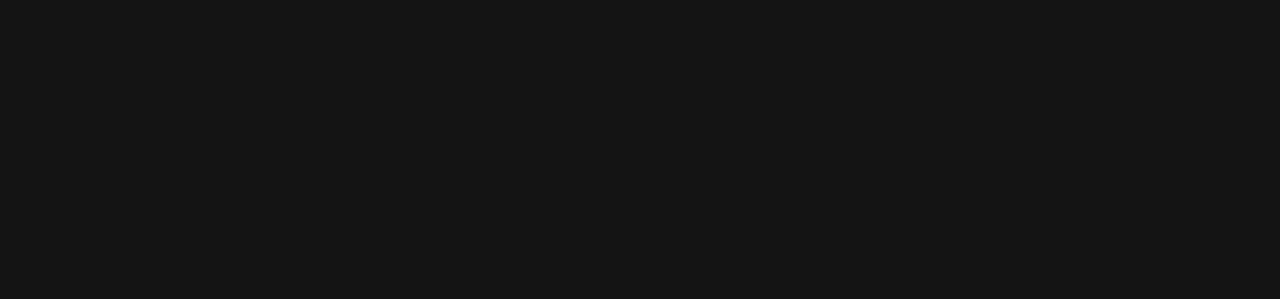
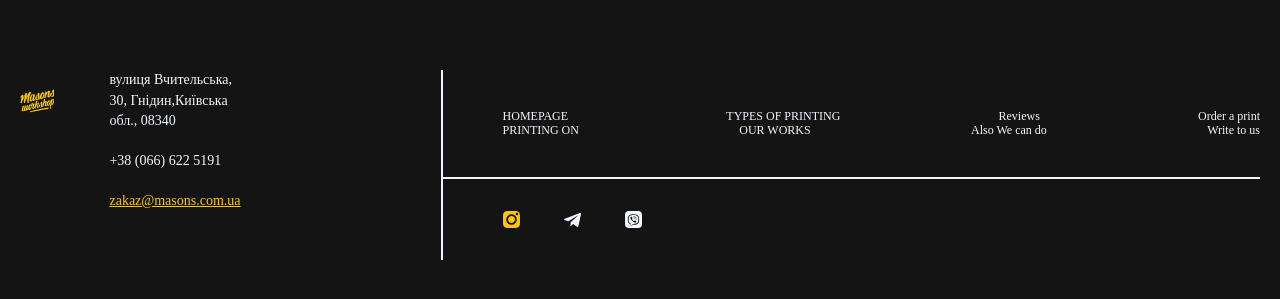
Before and after one commit to Andriikryl/masons-web-lending, a React (Vite) app: page / in a window 1280 px wide. Shown: the part 6720-7019 px from the top of the page. Before the commit the page ends 6507 px from the top, so only its background shows below. Built offline with nearby package versions, Linux system fonts and the light colour scheme.

Commit message:
add footer - component

```diff
--- a/src/App.tsx
+++ b/src/App.tsx
@@ -1,5 +1,6 @@
 import "./App.css";
 import CanDo from "./components/canDo/CanDo";
+import Footer from "./components/footer/Footer";
 import Header from "./components/header/Header";
 import Hero from "./components/hero/Hero";
 import Order from "./components/order/Order";
@@ -25,6 +26,7 @@
       <RolString string="ALSO WE CAN DO /" />
       <CanDo />
       <Order />
+      <Footer />
     </main>
   );
 }
--- a/src/components/canDo/style.module.css
+++ b/src/components/canDo/style.module.css
@@ -14,19 +14,26 @@
 
 .canDo__box{
     display: flex;
+    flex-wrap: wrap;
+    align-items: stretch;
 }
 
 .canDo__list{
     padding: 60px 200px 40px 70px;
     border: 2px solid hsla(222, 100%, 97%, 1);
+    flex-grow: 1;
 }
 
-.canDo__list:nth-child(1){
+.canDo__list{
+    max-width: 500px;
+}
+
+/* .canDo__list:nth-child(1){
     border-right: 0;
 }
 .canDo__list:nth-child(2){
     border-right: 0;
-}
+} */
 
 .canDo__link{
     font-family: 'Fairwall Sans';
--- /dev/null
+++ b/src/components/footer/Footer.tsx
@@ -0,0 +1,60 @@
+import { Insta } from "../../icons/insta";
+import { Logo } from "../../icons/logo";
+import { Telegram } from "../../icons/telegram";
+import { Viber } from "../../icons/viber";
+import { Container } from "../container/Container";
+import styles from "./style.module.css";
+
+export default function Footer() {
+  return (
+    <footer className={styles.footer}>
+      <Container>
+        <div className={styles.flex}>
+          <div className={styles.footer__left}>
+            <a href="#">
+              <Logo />
+            </a>
+            <div className={styles.footer__contact_info}>
+              <span className={styles.footer__addres}>
+                вулиця Вчительська, 30, Гнідин,Київська обл., 08340
+              </span>
+              <a href="#" className={styles.footer__fone}>
+                +38 (066) 622 5191
+              </a>
+              <a href="$" className={styles.footer__post}>
+                zakaz@masons.com.ua
+              </a>
+            </div>
+          </div>
+          <div className={styles.footer__right}>
+            <div className={styles.footer__links}>
+              <ul className={styles.footer__list}>
+                <li className={styles.item}>HOMEPAGE</li>
+                <li className={styles.item}>TYPES OF PRINTING</li>
+                <li className={styles.item}>Reviews</li>
+                <li className={styles.item}>Order a print</li>
+              </ul>
+              <ul className={styles.footer__list}>
+                <li className={styles.item}>PRINTING ON</li>
+                <li className={styles.item}>OUR WORKS</li>
+                <li className={styles.item}>Also We can do</li>
+                <li className={styles.item}>Write to us</li>
+              </ul>
+            </div>
+            <div className={styles.footer__soc}>
+              <a href="#">
+                <Insta />
+              </a>
+              <a href="#">
+                <Telegram />
+              </a>
+              <a href="#">
+                <Viber />
+              </a>
+            </div>
+          </div>
+        </div>
+      </Container>
+    </footer>
+  );
+}
--- /dev/null
+++ b/src/components/footer/style.module.css
@@ -0,0 +1,83 @@
+.footer{
+    margin-block: 100px;
+}
+
+.footer__left{
+    display: flex;
+    gap: 55px;
+}
+
+.footer__contact_info{
+    display: flex;
+    flex-direction: column;
+    max-width: 185px;
+    gap: 20px;
+}
+
+.footer__addres{
+    font-family: 'Stolzl';
+    font-style: normal;
+    font-weight: 400;
+    font-size: 14px;
+    line-height: 144.5%;
+    color: #F2F6FF;
+}
+
+.footer__fone{
+    font-family: 'Stolzl';
+    font-style: normal;
+    font-weight: 400;
+    font-size: 14px;
+    line-height: 144.5%;
+    color: #F2F6FF;
+    text-decoration: none;
+}
+
+.footer__post{
+    font-family: 'Stolzl';
+    font-style: normal;
+    font-weight: 400;
+    font-size: 14px;
+    line-height: 144.5%;
+    color: hsla(47, 100%, 50%, 1);
+}
+
+.footer__right{
+    border-left: 2px solid hsla(222, 100%, 97%, 1);
+    width: 100%;
+}
+
+.footer__links{
+    padding-inline-start: 60px;
+    padding-block: 40px;
+    border-bottom: 2px solid hsla(222, 100%, 97%, 1);
+}
+
+.flex{
+    display: flex;
+    gap: 200px;
+}
+
+.footer__list{
+    display: flex;
+    justify-content: space-between;
+    align-items: center;
+}
+
+.item{
+    font-family: 'Fairwall Sans';
+    font-style: normal;
+    font-weight: 300;
+    font-size: 12px;
+    line-height: 111.4%;
+    color: #F2F6FF;
+    align-items: stretch;
+}
+
+.footer__soc{
+    display: flex;
+    padding-block: 32px;
+    padding-inline-start: 60px;
+    gap: 44px;
+    align-items: center;
+}
```
